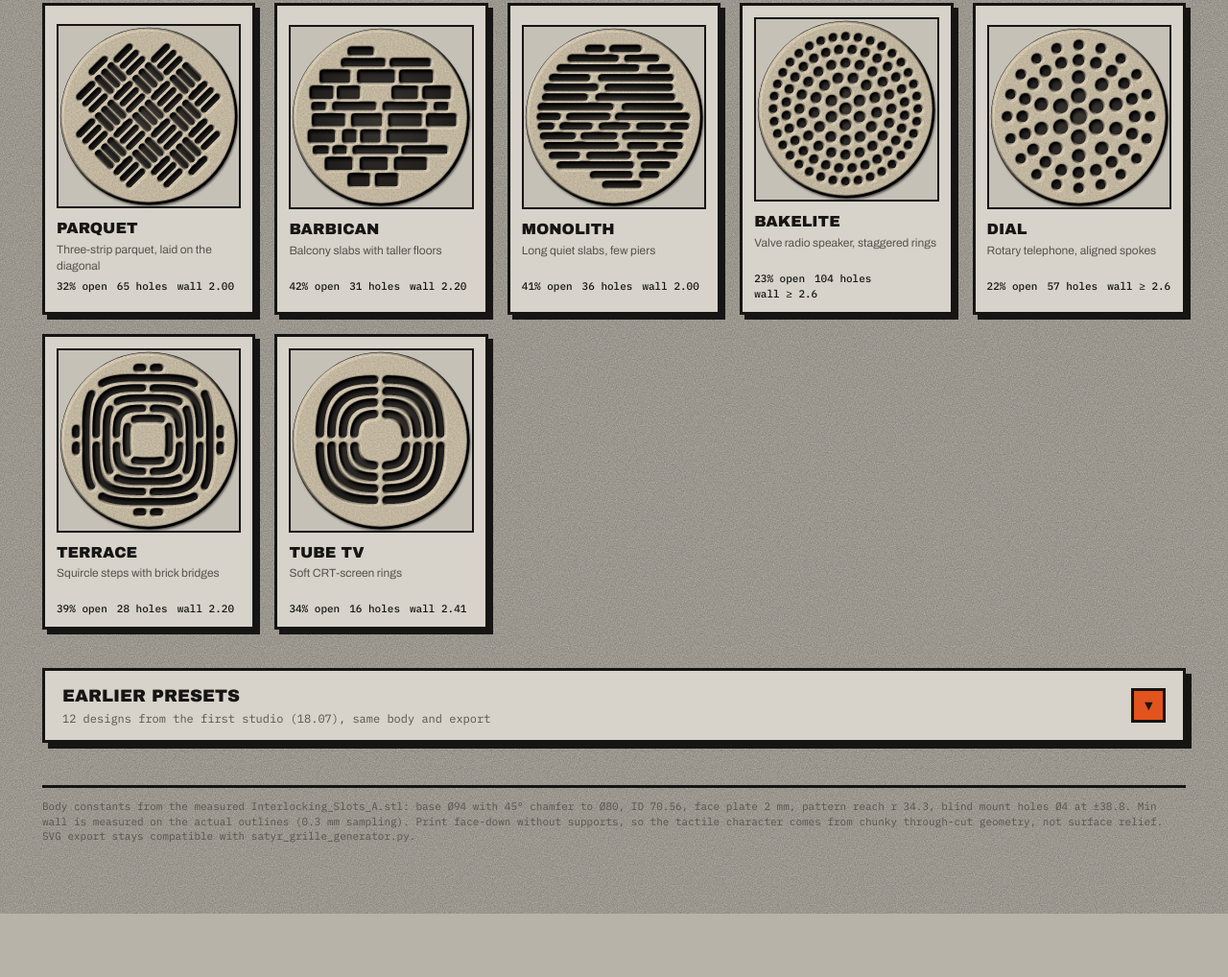
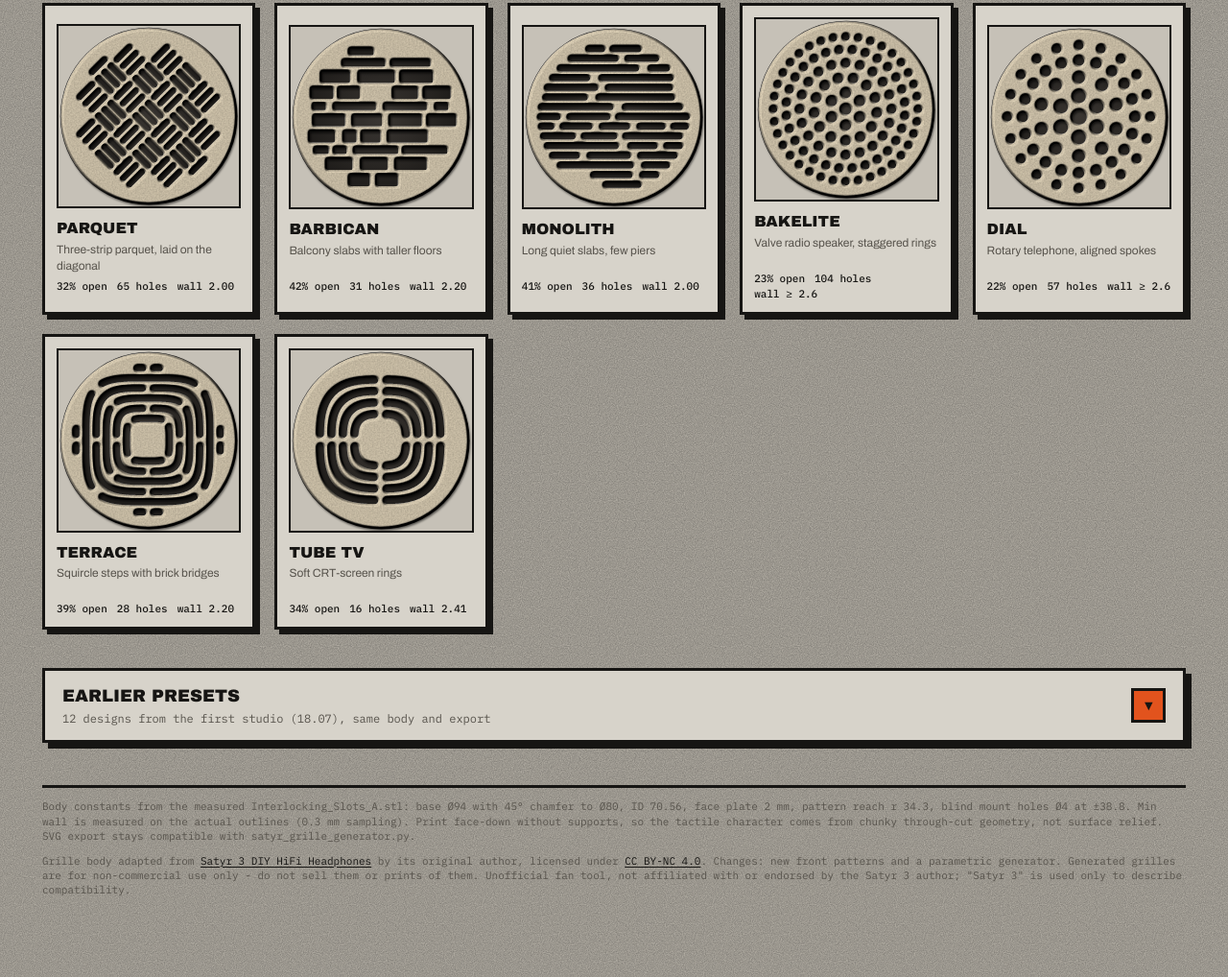
Before and after one commit to Chronosauros/satyr3-grille-studio, a plain HTML site: page index.html in a window 1280 px wide. Shown: the part 2051-3069 px from the top of the page at 96% size. Before the commit the page ends 3003 px from the top, so only its background shows below. Drawn offline with Linux system fonts and the light colour scheme.

Commit message:
Credit Satyr 3 under CC BY-NC 4.0 and state non-commercial use
Co-Authored-By: Claude Opus 5.5 <noreply@anthropic.com>

```diff
--- a/index.html
+++ b/index.html
@@ -119,6 +119,8 @@ details.grp.inpanel .inner{padding:12px}
 .ctrl.locked output{background:var(--acc);color:var(--ink)}
 .bar u{position:absolute;top:-7px;bottom:-7px;width:0;border-left:3px dashed var(--acc);margin-left:-1px}
 footer{margin-top:44px;font-family:var(--mono);font-size:11px;color:var(--muted);border-top:3px solid var(--ink);padding-top:12px}
+footer p{margin:0 0 10px}
+footer a{color:var(--ink);text-decoration:underline;text-underline-offset:2px}
 @media (max-width:960px){.grid{grid-template-columns:1fr}}
 @media (max-width:600px){
   .wrap{padding:18px 16px 60px}
@@ -251,7 +253,10 @@ footer{margin-top:44px;font-family:var(--mono);font-size:11px;color:var(--muted)
     <div class="inner"><div class="cards" id="cardsOld" style="margin-top:16px"></div></div>
   </details>
 
-  <footer>Body constants from the measured Interlocking_Slots_A.stl: base Ø94 with 45° chamfer to Ø80, ID 70.56, face plate 2 mm, pattern reach r 34.3, blind mount holes Ø4 at ±38.8. Min wall is measured on the actual outlines (0.3 mm sampling). Print face-down without supports, so the tactile character comes from chunky through-cut geometry, not surface relief. SVG export stays compatible with satyr_grille_generator.py.</footer>
+  <footer>
+    <p>Body constants from the measured Interlocking_Slots_A.stl: base Ø94 with 45° chamfer to Ø80, ID 70.56, face plate 2 mm, pattern reach r 34.3, blind mount holes Ø4 at ±38.8. Min wall is measured on the actual outlines (0.3 mm sampling). Print face-down without supports, so the tactile character comes from chunky through-cut geometry, not surface relief. SVG export stays compatible with satyr_grille_generator.py.</p>
+    <p>Grille body adapted from <a href="https://www.printables.com/model/1186855-satyr-3-diy-hifi-headphones">Satyr 3 DIY HiFi Headphones</a> by its original author, licensed under <a href="https://creativecommons.org/licenses/by-nc/4.0/">CC BY-NC 4.0</a>. Changes: new front patterns and a parametric generator. Generated grilles are for non-commercial use only - do not sell them or prints of them. Unofficial fan tool, not affiliated with or endorsed by the Satyr 3 author; "Satyr 3" is used only to describe compatibility.</p>
+  </footer>
 </div>
 
 <script>
```
Also changed, not shown: README.md.
